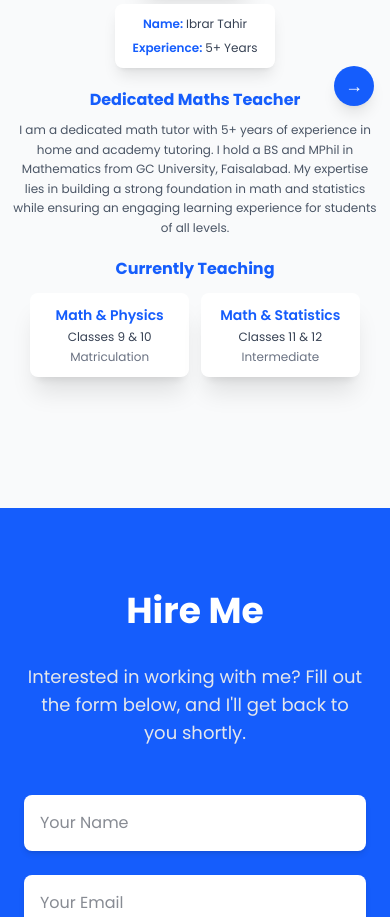
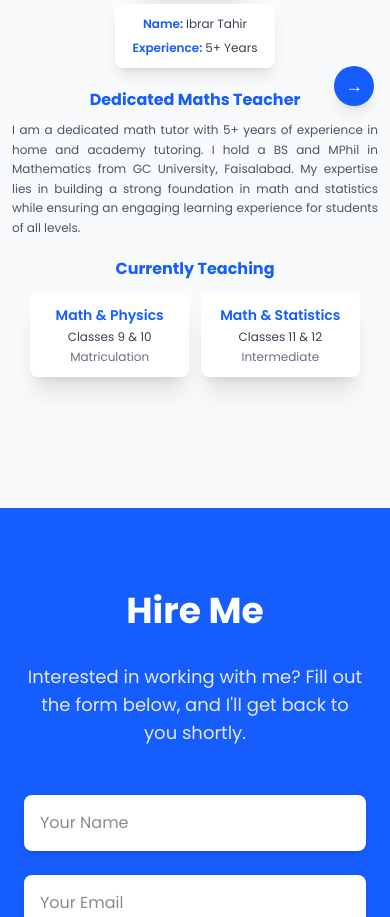
Before and after one commit to FAIZANMUHAMMAD-311/maths-sir, a Next.js app: page / in a window 390 px wide. Shown: the part 1180-2097 px from the top of the page. Built offline with nearby package versions, Linux system fonts and the light colour scheme.

Commit message:
AboutSection.js

```diff
--- a/src/app/components/AboutSection.js
+++ b/src/app/components/AboutSection.js
@@ -32,7 +32,7 @@ export default function AboutSection() {
           {/* Text and Teaching Info */}
           <div className="w-full md:w-1/2 flex flex-col justify-center" data-aos="fade-up" data-aos-duration="1000" data-aos-delay="200">
             <p className="text-base sm:text-xl md:text-2xl font-bold text-blue-600 text-center md:text-left">Dedicated Maths Teacher</p>
-            <p className="mt-2 sm:mt-4 text-xs sm:text-base md:text-lg text-gray-600 text-center md:text-left leading-relaxed">
+            <p className="mt-2 sm:mt-4 text-xs sm:text-base md:text-lg text-gray-600 text-justify md:text-left leading-relaxed">
               I am a dedicated math tutor with 5+ years of experience in home and academy tutoring. I hold a BS and MPhil in Mathematics from GC University, Faisalabad. My expertise lies in building a strong foundation in math and statistics while ensuring an engaging learning experience for students of all levels.
             </p>
 
```
